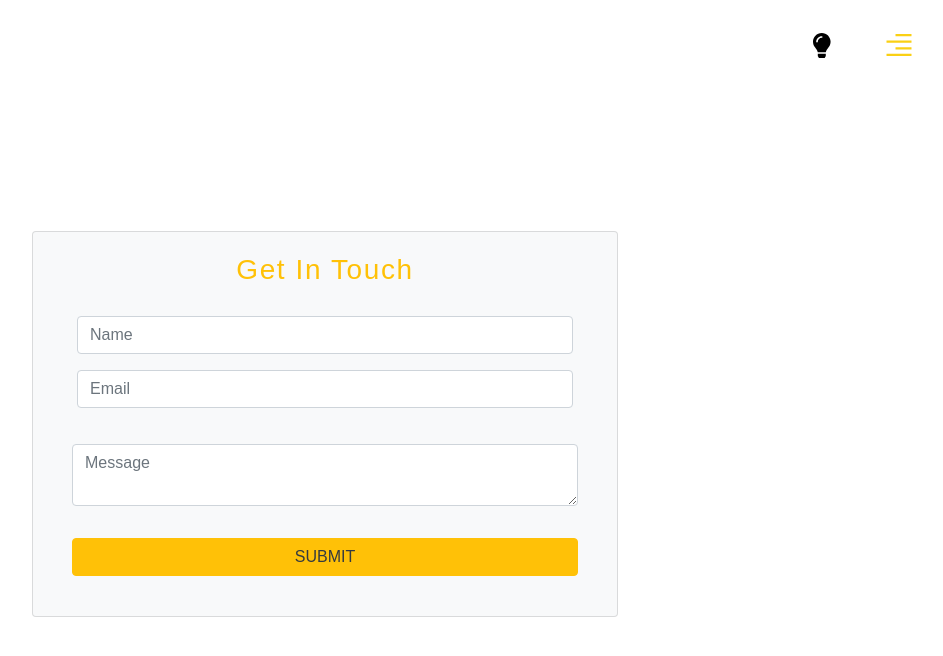
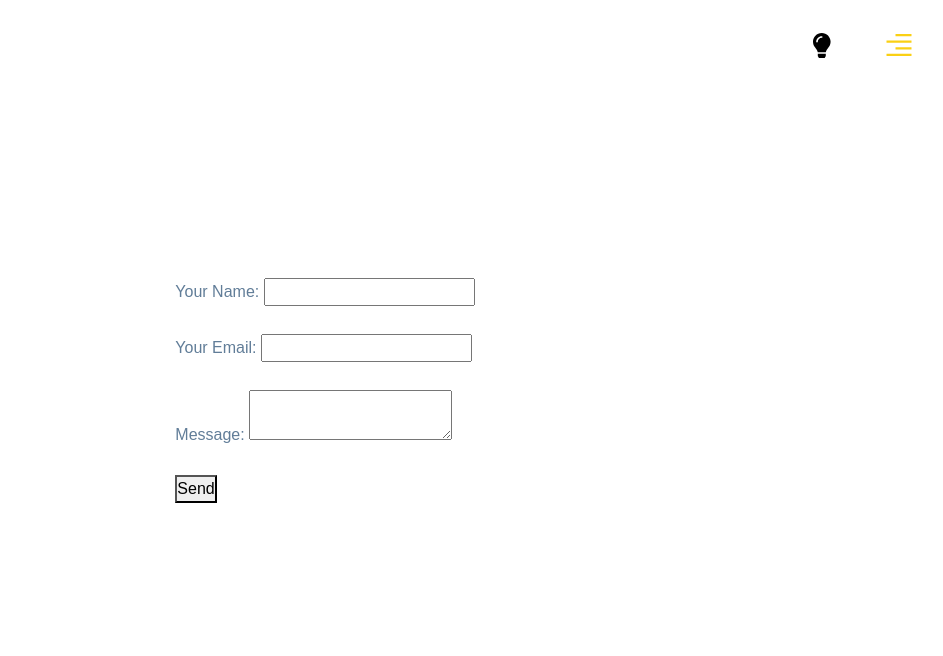
Before and after one commit to odofing/myPortfolio, a React (Create React App) app: page /contact in a window 1280 px wide. Shown: the top 656 px of the page, without its empty margins (315-1258 px from the left). Built offline with nearby package versions, Linux system fonts and the light colour scheme.

Commit message:
Modified

```diff
--- a/src/Components/Contact/Contact.js
+++ b/src/Components/Contact/Contact.js
@@ -1,51 +1,59 @@
-import React from 'react';
+import React, { Component } from 'react';
 
-
-function Contact() {
-    return (
-    <section className="mt-5 bg-green" >
-    <div className="container" >
-      <div className="row " >
-        <form method="post" name="contact" className="col-lg-12" data-netlify="true" data-netlify-honeypot="bot-field" >
-          <div className="card p-4  bg-light">
-          <h3 className="card-title text-center text-warning">Get In Touch</h3>
-            <div className="card-body">
-
-              <div className="row">
-                <div className="col-lg-12">
-                  <div className="form-group">
-                 <input type="text" className="form-control" id="Name" placeholder="Name" required/>
-                  </div>
-                </div>
-                <div className="col-lg-12">
-                  <div className="form-group">
-                    <input type="email"className="form-control" name="e-mail" id="email" placeholder="Email" required/>
-                  </div>
-                </div>
-                </div>
-              </div>
-
-                <div className="col-lg-12">
-                  <div className="form-group">
-                    <textarea className="form-control" id="instructions" placeholder="Message" required></textarea>
-                  </div>
-                </div>
-
-              <div className="col-lg-12" id="field">
-                  <div data-netlify-recaptcha="true" className="form-group">
-                  </div>
-                </div>
-                <div className="col-lg-12">
-                  <div className="form-group">
-                    <button type="submit" className="btn btn-warning btn-block text-dark">SUBMIT </button>
-                  </div>
-                </div>
-            </div>
-        </form>
-      </div>
-      </div>
-  </section>
-    )
+const encode = (data) => {
+  return Object.keys(data)
+      .map(key => encodeURIComponent(key) + "=" + encodeURIComponent(data[key]))
+      .join("&");
 }
 
-export default Contact;
+class ContactForm extends React.Component {
+  constructor(props) {
+    super(props);
+
+    this.state = { name: "", email: "", message: "" };
+  }
+
+  /* Here’s the juicy bit for posting the form submission */
+
+  handleSubmit = e => {
+    fetch("/", {
+      method: "POST",
+      headers: { "Content-Type": "application/x-www-form-urlencoded" },
+      body: encode({ "form-name": "contact", ...this.state })
+    })
+      .then(() => alert("Success!"))
+      .catch(error => alert(error));
+
+    e.preventDefault();
+  };
+
+  handleChange = e => this.setState({ [e.target.name]: e.target.value });
+
+  render() {
+    const { name, email, message } = this.state;
+    return (
+      <form name="contact" method="POST" data-netlify="true" data-netlify-honeypot="bot-field">
+        <p>
+          <label>
+            Your Name: <input type="text" name="name" value={name} onChange={this.handleChange} />
+          </label>
+        </p>
+        <p>
+          <label>
+            Your Email: <input type="email" name="email" value={email} onChange={this.handleChange} />
+          </label>
+        </p>
+        <p>
+          <label>
+            Message: <textarea name="message" value={message} onChange={this.handleChange} />
+          </label>
+        </p>
+        <p>
+          <button type="submit">Send</button>
+        </p>
+      </form>
+    );
+  }
+}
+
+export default ContactForm;
```
Also changed, not shown: public/index.html (+1 -8 lines).
